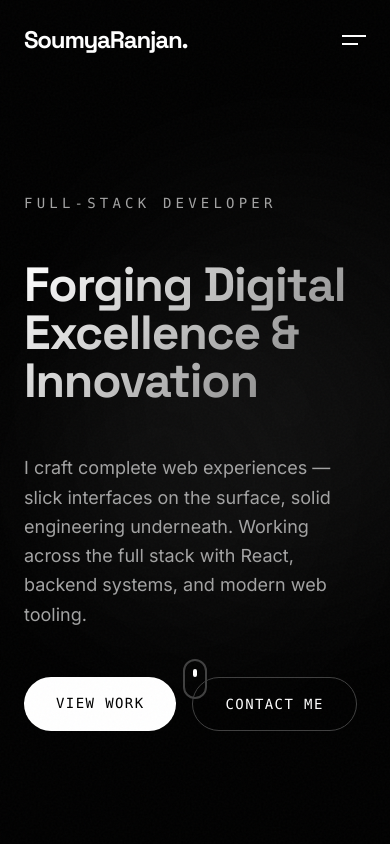
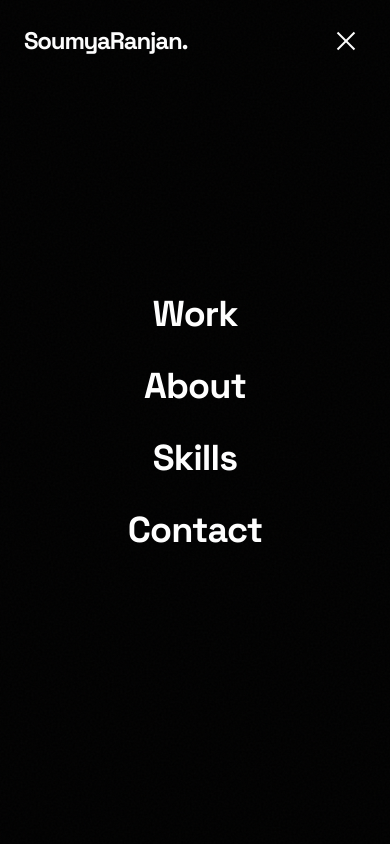
Before and after one commit to bobby-99/portfolio, a React (Vite) app: page / in a window 390 px wide. Both pictures are taken after a click on the button "Toggle Menu". Shown: the top 844 px of the page. Built offline with nearby package versions, Linux system fonts and the light colour scheme.

Commit message:
mobile responsiveness and fix margins

```diff
--- a/src/components/Navigation.tsx
+++ b/src/components/Navigation.tsx
@@ -1,10 +1,11 @@
-import { useRef } from 'react';
+import { useRef, useState, useEffect } from 'react';
 import { useGSAP } from '@gsap/react';
 import gsap from 'gsap';
 import MagneticButton from './MagneticButton';
 
 export default function Navigation() {
   const containerRef = useRef<HTMLElement>(null);
+  const [isOpen, setIsOpen] = useState(false);
 
   useGSAP(() => {
     // Initial fade in for nav items
@@ -16,39 +17,68 @@ export default function Navigation() {
     });
   }, { scope: containerRef });
 
+  useEffect(() => {
+    if (isOpen) {
+      document.body.style.overflow = 'hidden';
+    } else {
+      document.body.style.overflow = 'auto';
+    }
+  }, [isOpen]);
+
+  const toggleMenu = () => setIsOpen(!isOpen);
+
   return (
+    <>
       <nav
         ref={containerRef}
-      className="fixed top-0 w-full z-40 px-6 py-6 mix-blend-difference text-white"
+        className="fixed top-0 w-full z-50 px-6 py-6 mix-blend-difference text-white"
       >
         <div className="max-w-7xl mx-auto flex justify-between items-center">
           <a
             href="#"
-          className="font-display font-bold text-2xl tracking-tighter hover:opacity-70 transition-opacity"
+            className="font-display font-bold text-2xl tracking-tighter hover:opacity-70 transition-opacity relative z-50"
           >
             SoumyaRanjan.
           </a>
 
           <div className="hidden md:flex gap-8 font-mono text-sm tracking-widest uppercase">
-          <MagneticButton href="#work" className="nav-link">
-            Work
+            {['Work', 'About', 'Skills', 'Contact'].map((item) => (
+              <MagneticButton key={item} href={`#${item.toLowerCase()}`} className="nav-link">
+                {item}
               </MagneticButton>
-          <MagneticButton href="#about" className="nav-link">
-            About
-          </MagneticButton>
-          <MagneticButton href="#skills" className="nav-link">
-            Skills
-          </MagneticButton>
-          <MagneticButton href="#contact" className="nav-link">
-            Contact
-          </MagneticButton>
+            ))}
           </div>
 
-        <button className="md:hidden space-y-1.5 group cursor-pointer">
-          <span className="block w-6 h-0.5 bg-white transition-transform group-hover:translate-x-1"></span>
-          <span className="block w-4 h-0.5 bg-white transition-transform group-hover:translate-x-2"></span>
+          <button
+            onClick={toggleMenu}
+            className="md:hidden space-y-1.5 group cursor-pointer relative z-50 p-2"
+            aria-label="Toggle Menu"
+          >
+            <span className={`block w-6 h-0.5 bg-white transition-transform duration-300 ${isOpen ? 'rotate-45 translate-y-2' : ''}`}></span>
+            <span className={`block w-6 h-0.5 bg-white transition-opacity duration-300 ${isOpen ? 'opacity-0' : ''}`}></span>
+            <span className={`block w-6 h-0.5 bg-white transition-transform duration-300 ${isOpen ? '-rotate-45 -translate-y-2' : ''}`}></span>
           </button>
         </div>
       </nav>
+
+      {/* Mobile Menu Overlay */}
+      <div
+        className={`fixed inset-0 bg-black z-40 flex flex-col justify-center items-center transition-all duration-500 md:hidden ${isOpen ? 'opacity-100 pointer-events-auto' : 'opacity-0 pointer-events-none'
+          }`}
+      >
+        <div className="flex flex-col items-center gap-8">
+          {['Work', 'About', 'Skills', 'Contact'].map((item) => (
+            <a
+              key={item}
+              href={`#${item.toLowerCase()}`}
+              onClick={() => setIsOpen(false)}
+              className="font-display text-4xl font-bold text-white hover:text-gray-400 transition-colors tracking-tight"
+            >
+              {item}
+            </a>
+          ))}
+        </div>
+      </div>
+    </>
   );
 }
--- a/src/sections/About.tsx
+++ b/src/sections/About.tsx
@@ -29,18 +29,18 @@ export default function About() {
     <section
       id="about"
       ref={sectionRef}
-      className="py-32 px-6 bg-mono-950 relative overflow-hidden"
+      className="py-20 md:py-32 px-6 bg-mono-950 relative overflow-hidden"
     >
       <div className="absolute top-0 right-0 w-1/2 h-full bg-gradient-to-l from-mono-900/20 to-transparent pointer-events-none"></div>
 
       <div className="max-w-7xl mx-auto relative z-10 about-content opacity-100">
-        <div className="grid grid-cols-1 lg:grid-cols-2 gap-16 items-start">
+        <div className="grid grid-cols-1 lg:grid-cols-2 gap-12 lg:gap-16 items-start">
           <div className="space-y-8">
             <div className="space-y-4">
-              <p className="font-mono text-mono-500 text-sm tracking-[0.3em] uppercase">
+              <p className="font-mono text-mono-500 text-xs sm:text-sm tracking-[0.2em] sm:tracking-[0.3em] uppercase">
                 About Me
               </p>
-              <h2 className="font-display text-4xl md:text-5xl font-bold leading-tight text-foreground">
+              <h2 className="font-display text-3xl sm:text-4xl md:text-5xl font-bold leading-tight text-foreground">
                 Building with <span className="text-mono-500">precision</span> & <span className="text-mono-500">purpose</span>
               </h2>
               <div className="text-mono-400 text-lg leading-relaxed max-w-lg">
--- a/src/sections/Contact.tsx
+++ b/src/sections/Contact.tsx
@@ -5,37 +5,37 @@ export default function Contact() {
   const sectionRef = useRef<HTMLElement>(null);
 
   return (
-    <section id="contact" ref={sectionRef} className="py-32 px-6 bg-mono-950 relative">
+    <section id="contact" ref={sectionRef} className="py-20 md:py-32 px-6 bg-mono-950 relative">
       <div className="max-w-4xl mx-auto text-center space-y-12">
         <div className="space-y-4">
-          <p className="font-mono text-mono-500 text-sm tracking-[0.3em] uppercase">
+          <p className="font-mono text-mono-500 text-xs sm:text-sm tracking-[0.2em] sm:tracking-[0.3em] uppercase">
             Get In Touch
           </p>
-          <h2 className="font-display text-5xl md:text-7xl font-bold text-foreground">
+          <h2 className="font-display text-4xl sm:text-5xl md:text-7xl font-bold text-foreground leading-tight">
             Let's Work Together
           </h2>
-          <p className="text-mono-400 text-lg max-w-2xl mx-auto">
+          <p className="text-mono-400 text-base sm:text-lg max-w-2xl mx-auto px-4">
             Currently available for freelance projects and full-time
             opportunities. Let's build something extraordinary.
           </p>
         </div>
 
-        <div className="flex flex-col md:flex-row gap-6 justify-center items-center">
+        <div className="flex flex-col md:flex-row gap-4 md:gap-6 justify-center items-center w-full sm:w-auto">
           <MagneticButton
             href="mailto:soumyaranjan.bobby@gmail.com"
-            className="px-12 py-5 bg-white text-black font-mono text-sm tracking-widest uppercase hover:bg-mono-200 transition-colors rounded-full"
+            className="w-full sm:w-auto px-8 py-4 md:px-12 md:py-5 bg-white text-black font-mono text-xs sm:text-sm tracking-widest uppercase hover:bg-mono-200 transition-colors rounded-full"
           >
             Send Email
           </MagneticButton>
           <MagneticButton
             href="tel:+916302753005"
-            className="px-12 py-5 border border-mono-700 font-mono text-sm tracking-widest uppercase hover:bg-white hover:text-black hover:border-white transition-all rounded-full"
+            className="w-full sm:w-auto px-8 py-4 md:px-12 md:py-5 border border-mono-700 font-mono text-xs sm:text-sm tracking-widest uppercase hover:bg-white hover:text-black hover:border-white transition-all rounded-full"
           >
             Give Me A Call
           </MagneticButton>
           <MagneticButton
             href="https://drive.google.com/file/d/11111111111111111111111111111111/view?usp=sharing"
-            className="px-12 py-5 border border-mono-700 font-mono text-sm tracking-widest uppercase hover:bg-white hover:text-black hover:border-white transition-all rounded-full"
+            className="w-full sm:w-auto px-8 py-4 md:px-12 md:py-5 border border-mono-700 font-mono text-xs sm:text-sm tracking-widest uppercase hover:bg-white hover:text-black hover:border-white transition-all rounded-full"
           >
             Download CV
           </MagneticButton>
--- a/src/sections/Hero.tsx
+++ b/src/sections/Hero.tsx
@@ -86,12 +86,12 @@ export default function Hero() {
           {/* Text Content */}
           <div className="hero-content lg:col-span-8 space-y-8">
             <div className="overflow-hidden">
-              <p className="hero-eyebrow font-mono text-mono-400 text-sm tracking-[0.3em] uppercase mb-4 opacity-0 translate-y-4">
+              <p className="hero-eyebrow font-mono text-mono-400 text-xs sm:text-sm tracking-[0.2em] sm:tracking-[0.3em] uppercase mb-4 opacity-0 translate-y-4">
                 Full-Stack Developer
               </p>
             </div>
 
-            <h1 className="font-display font-bold text-gradient leading-none text-5xl sm:text-7xl md:text-8xl lg:text-[5.5rem] xl:text-8xl tracking-tight">
+            <h1 className="font-display font-bold text-gradient leading-[0.9] text-4xl sm:text-6xl md:text-7xl lg:text-8xl xl:text-[6rem] tracking-tight">
               Forging Digital
               <br />
               Excellence &
@@ -100,7 +100,7 @@ export default function Hero() {
             </h1>
 
             <div className="hero-desc max-w-xl pt-4 opacity-0 translate-y-4">
-              <p className="text-mono-400 text-lg leading-relaxed">
+              <p className="text-mono-400 text-base sm:text-lg leading-relaxed">
                 I craft complete web experiences — slick interfaces on the surface,
                 solid engineering underneath. Working across the full stack with
                 React, backend systems, and modern web tooling.
@@ -110,26 +110,26 @@ export default function Hero() {
             <div className="hero-cta flex flex-wrap gap-4 pt-4 opacity-0 translate-y-4">
               <MagneticButton
                 href="#work"
-                className="px-8 py-4 bg-white text-black font-mono text-sm tracking-widest uppercase hover:bg-mono-200 transition-colors rounded-full"
+                className="px-6 py-3 sm:px-8 sm:py-4 bg-white text-black font-mono text-xs sm:text-sm tracking-widest uppercase hover:bg-mono-200 transition-colors rounded-full"
               >
                 View Work
               </MagneticButton>
               <MagneticButton
                 href="#contact"
-                className="px-8 py-4 border border-mono-700 font-mono text-sm tracking-widest uppercase hover:bg-white hover:text-black hover:border-white transition-all rounded-full"
+                className="px-6 py-3 sm:px-8 sm:py-4 border border-mono-700 font-mono text-xs sm:text-sm tracking-widest uppercase hover:bg-white hover:text-black hover:border-white transition-all rounded-full"
               >
                 Contact Me
               </MagneticButton>
             </div>
           </div>
 
-          {/* Social Links (Restored from original design request) */}
-          <div className="lg:col-span-4 hidden lg:block">
-            <div className="text-right space-y-4 opacity-0 hero-social translate-y-4">
-              <p className="font-mono text-xs text-mono-500 uppercase tracking-widest">
+          {/* Social Links */}
+          <div className="lg:col-span-4 mt-8 lg:mt-0">
+            <div className="flex lg:flex-col gap-6 lg:gap-2 lg:text-right lg:items-end opacity-0 hero-social translate-y-4">
+              <p className="font-mono text-xs text-mono-500 uppercase tracking-widest hidden lg:block">
                 Connect
               </p>
-              <div className="flex flex-col gap-2 text-sm">
+              <div className="flex lg:flex-col gap-6 lg:gap-2 text-sm">
                 <a
                   href="https://github.com/bobby-99"
                   target="_blank"
@@ -157,7 +157,6 @@ export default function Hero() {
               </div>
             </div>
           </div>
-
         </div>
 
         {/* Scroll Indicator */}
--- a/src/sections/Projects.tsx
+++ b/src/sections/Projects.tsx
@@ -75,14 +75,14 @@ export default function Projects() {
   );
 
   return (
-    <section id="work" ref={sectionRef} className="py-32 px-6 relative bg-background">
+    <section id="work" ref={sectionRef} className="py-20 md:py-32 px-6 relative bg-background">
       <div className="max-w-7xl mx-auto">
-        <div className="flex justify-between items-end mb-20">
+        <div className="flex justify-between items-end mb-12 md:mb-20">
           <div>
-            <p className="font-mono text-mono-500 text-sm tracking-[0.3em] uppercase mb-4">
+            <p className="font-mono text-mono-500 text-xs sm:text-sm tracking-[0.2em] sm:tracking-[0.3em] uppercase mb-4">
               Selected Works
             </p>
-            <h2 className="font-display text-5xl md:text-7xl font-bold text-foreground">
+            <h2 className="font-display text-4xl sm:text-5xl md:text-7xl font-bold text-foreground">
               Projects
             </h2>
           </div>
--- a/src/sections/Skills.tsx
+++ b/src/sections/Skills.tsx
@@ -29,13 +29,13 @@ export default function Skills() {
   );
 
   return (
-    <section id="skills" ref={sectionRef} className="py-32 px-6 bg-background">
+    <section id="skills" ref={sectionRef} className="py-20 md:py-32 px-6 bg-background">
       <div className="max-w-7xl mx-auto">
-        <div className="text-center mb-20">
-          <p className="font-mono text-mono-500 text-sm tracking-[0.3em] uppercase mb-4">
+        <div className="text-center mb-12 md:mb-20">
+          <p className="font-mono text-mono-500 text-xs sm:text-sm tracking-[0.2em] sm:tracking-[0.3em] uppercase mb-4">
             Capabilities
           </p>
-          <h2 className="font-display text-5xl md:text-7xl font-bold text-foreground">
+          <h2 className="font-display text-4xl sm:text-5xl md:text-7xl font-bold text-foreground">
             Tech Stack
           </h2>
         </div>
```
Also changed, not shown: 1 other file (tests, documents, lock files or other folders). Lines whose indentation alone changed are shown as unchanged.
